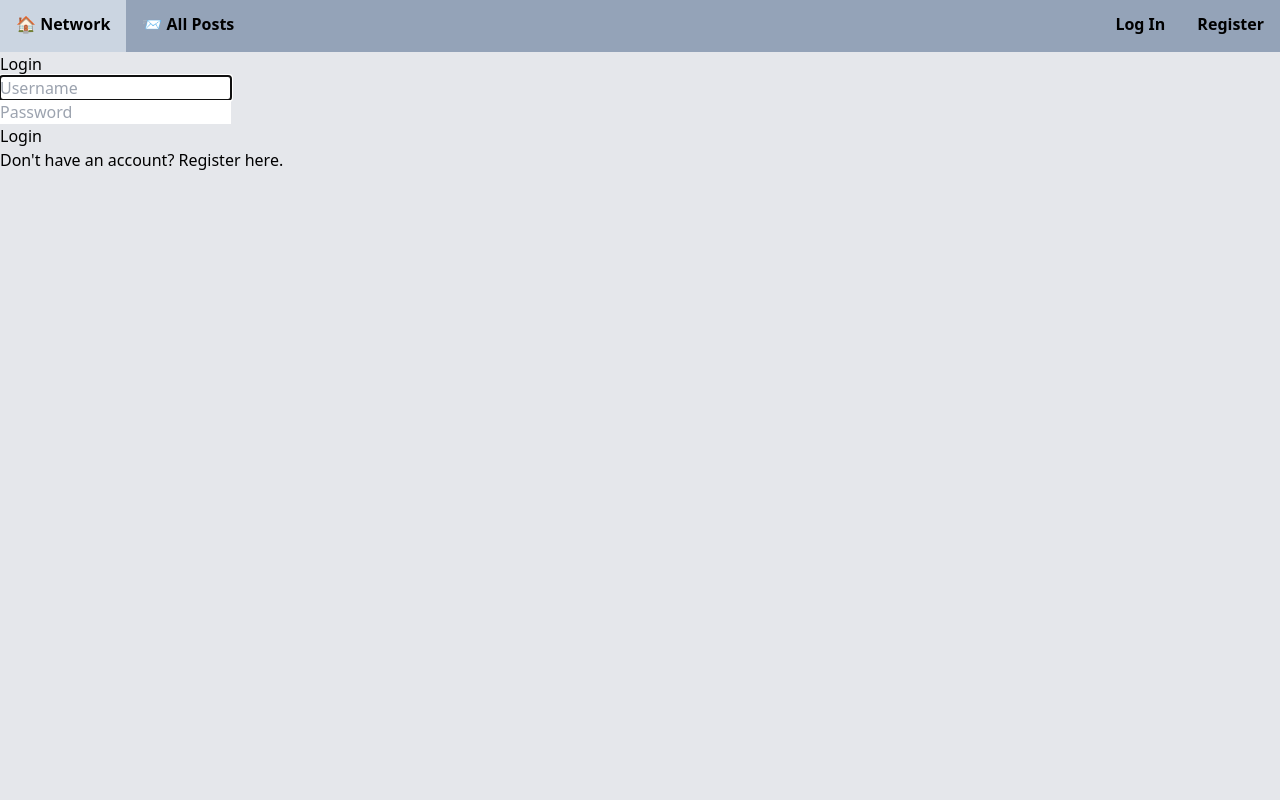
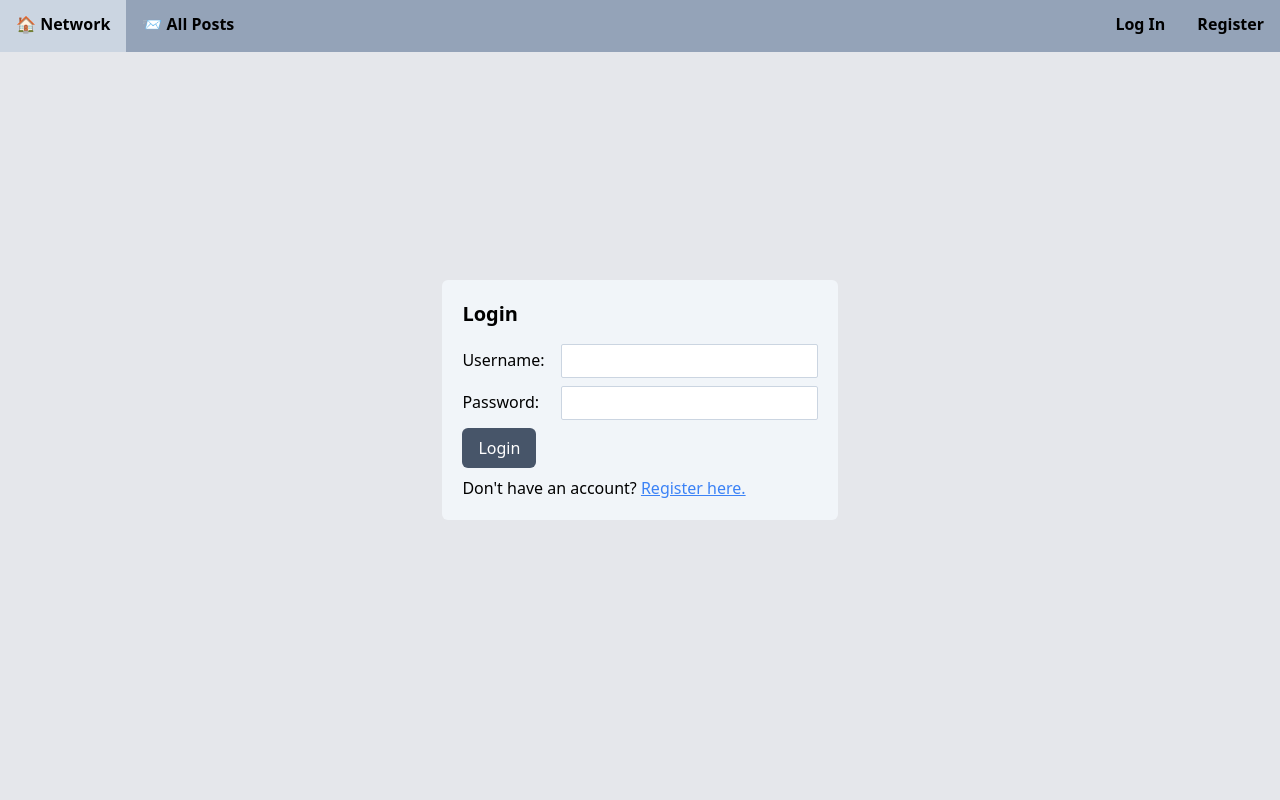
Before and after one commit to ByronStewart/social-network, a Django app: page /login in a window 1280 px wide. Run offline with Django 3.2, Linux system fonts and the light colour scheme.

Commit message:
login, register page styled, minor modal changes

```diff
--- a/network/static/script.js
+++ b/network/static/script.js
@@ -6,7 +6,7 @@ document.getElementById("new-post-form")?.addEventListener("submit", async funct
   const content = textArea.value
   if (content.trim() == "") {
     e.preventDefault()
-    showModal("content must have at least one character")
+    showModal("Error", "⚠ Post must have at least one character")
     return
   }
 })
@@ -101,10 +101,12 @@ async function followUser(id, isFollowed) {
 
 /**
  * Show the modal
+ * @param {string} heading - the modal header
  * @param {string} message - the message to send
  */
-function showModal(message) {
+function showModal(heading, message) {
   document.getElementById("modal-message").innerText = message
+  document.getElementById("modal-header").innerText = heading
   const modal = document.getElementById("modal")
   modal.classList.remove("hidden")
   modal.classList.add("fixed")
@@ -165,7 +167,7 @@ document.querySelectorAll('[id*="edit-post-form"]').forEach((form) => {
     content = textArea.value
     // check that the textarea contents are valid
     if (content.trim() == "") {
-      showModal("content must have at least one character")
+      showModal("Error","⚠ Posts must at least one character")
       return
     }
     const post = await updatePost(id, content)
--- a/network/static/styles.css
+++ b/network/static/styles.css
@@ -468,6 +468,31 @@ Ensure the default browser behavior of the `hidden` attribute.
   --tw-backdrop-sepia:  ;
 }
 
+.form-control {
+  margin-bottom: 0.25rem;
+  border-radius: 0.125rem;
+  border-width: 1px;
+  --tw-border-opacity: 1;
+  border-color: rgb(203 213 225 / var(--tw-border-opacity));
+  padding-top: 0.25rem;
+  padding-bottom: 0.25rem;
+  padding-left: 0.75rem;
+  padding-right: 0.75rem;
+}
+
+.form-control:focus {
+  outline: 2px solid transparent;
+  outline-offset: 2px;
+}
+
+.form-btn {
+  border-width: 1px;
+  padding-top: 0.5rem;
+  padding-bottom: 0.5rem;
+  padding-left: 1rem;
+  padding-right: 1rem;
+}
+
 .static {
   position: static;
 }
@@ -489,12 +514,12 @@ Ensure the default browser behavior of the `hidden` attribute.
   bottom: 48px;
 }
 
+.top-0 {
+  top: 0px;
+}
+
 .left-0 {
   left: 0px;
-}
-
-.top-0 {
-  top: 0px;
 }
 
 .right-0 {
@@ -509,6 +534,10 @@ Ensure the default browser behavior of the `hidden` attribute.
   z-index: 20;
 }
 
+.-z-10 {
+  z-index: -10;
+}
+
 .m-0 {
   margin: 0px;
 }
@@ -526,8 +559,20 @@ Ensure the default browser behavior of the `hidden` attribute.
   margin-bottom: 0.75rem;
 }
 
+.mb-8 {
+  margin-bottom: 2rem;
+}
+
 .mb-4 {
   margin-bottom: 1rem;
+}
+
+.mb-1 {
+  margin-bottom: 0.25rem;
+}
+
+.mr-4 {
+  margin-right: 1rem;
 }
 
 .mt-\[30\%\] {
@@ -574,6 +603,10 @@ Ensure the default browser behavior of the `hidden` attribute.
   display: none;
 }
 
+.h-screen {
+  height: 100vh;
+}
+
 .h-full {
   height: 100%;
 }
@@ -598,12 +635,24 @@ Ensure the default browser behavior of the `hidden` attribute.
   cursor: pointer;
 }
 
+.cursor-move {
+  cursor: move;
+}
+
+.cursor-default {
+  cursor: default;
+}
+
 .resize-none {
   resize: none;
 }
 
 .flex-col {
   flex-direction: column;
+}
+
+.items-center {
+  align-items: center;
 }
 
 .justify-end {
@@ -675,14 +724,29 @@ Ensure the default browser behavior of the `hidden` attribute.
   border-color: rgb(148 163 184 / var(--tw-border-opacity));
 }
 
+.border-slate-500 {
+  --tw-border-opacity: 1;
+  border-color: rgb(100 116 139 / var(--tw-border-opacity));
+}
+
+.bg-slate-100 {
+  --tw-bg-opacity: 1;
+  background-color: rgb(241 245 249 / var(--tw-bg-opacity));
+}
+
 .bg-gray-200 {
   --tw-bg-opacity: 1;
   background-color: rgb(229 231 235 / var(--tw-bg-opacity));
 }
 
-.bg-slate-100 {
+.bg-slate-600 {
   --tw-bg-opacity: 1;
-  background-color: rgb(241 245 249 / var(--tw-bg-opacity));
+  background-color: rgb(71 85 105 / var(--tw-bg-opacity));
+}
+
+.bg-white {
+  --tw-bg-opacity: 1;
+  background-color: rgb(255 255 255 / var(--tw-bg-opacity));
 }
 
 .bg-slate-400 {
@@ -700,19 +764,9 @@ Ensure the default browser behavior of the `hidden` attribute.
   background-color: rgb(0 0 0 / var(--tw-bg-opacity));
 }
 
-.bg-white {
-  --tw-bg-opacity: 1;
-  background-color: rgb(255 255 255 / var(--tw-bg-opacity));
-}
-
 .bg-red-400 {
   --tw-bg-opacity: 1;
   background-color: rgb(248 113 113 / var(--tw-bg-opacity));
-}
-
-.bg-slate-600 {
-  --tw-bg-opacity: 1;
-  background-color: rgb(71 85 105 / var(--tw-bg-opacity));
 }
 
 .bg-slate-200 {
@@ -725,8 +779,21 @@ Ensure the default browser behavior of the `hidden` attribute.
   background-color: rgb(187 247 208 / var(--tw-bg-opacity));
 }
 
+.bg-red-500 {
+  --tw-bg-opacity: 1;
+  background-color: rgb(239 68 68 / var(--tw-bg-opacity));
+}
+
 .bg-opacity-25 {
   --tw-bg-opacity: 0.25;
+}
+
+.bg-opacity-30 {
+  --tw-bg-opacity: 0.3;
+}
+
+.p-5 {
+  padding: 1.25rem;
 }
 
 .p-2 {
@@ -737,9 +804,9 @@ Ensure the default browser behavior of the `hidden` attribute.
   padding: 0.75rem;
 }
 
-.px-4 {
-  padding-left: 1rem;
-  padding-right: 1rem;
+.px-3 {
+  padding-left: 0.75rem;
+  padding-right: 0.75rem;
 }
 
 .py-2 {
@@ -747,9 +814,14 @@ Ensure the default browser behavior of the `hidden` attribute.
   padding-bottom: 0.5rem;
 }
 
-.px-3 {
-  padding-left: 0.75rem;
-  padding-right: 0.75rem;
+.px-4 {
+  padding-left: 1rem;
+  padding-right: 1rem;
+}
+
+.py-1 {
+  padding-top: 0.25rem;
+  padding-bottom: 0.25rem;
 }
 
 .px-1 {
@@ -798,25 +870,31 @@ Ensure the default browser behavior of the `hidden` attribute.
   padding-top: 1.5rem;
 }
 
-.pt-14 {
-  padding-top: 3.5rem;
+.text-center {
+  text-align: center;
 }
 
-.text-center {
-  text-align: center;
+.font-mono {
+  font-family: ui-monospace, SFMono-Regular, Menlo, Monaco, Consolas, "Liberation Mono", "Courier New", monospace;
 }
 
 .font-serif {
   font-family: ui-serif, Georgia, Cambria, "Times New Roman", Times, serif;
 }
 
-.font-mono {
-  font-family: ui-monospace, SFMono-Regular, Menlo, Monaco, Consolas, "Liberation Mono", "Courier New", monospace;
-}
-
 .text-3xl {
   font-size: 1.875rem;
   line-height: 2.25rem;
+}
+
+.text-2xl {
+  font-size: 1.5rem;
+  line-height: 2rem;
+}
+
+.text-xl {
+  font-size: 1.25rem;
+  line-height: 1.75rem;
 }
 
 .text-lg {
@@ -870,6 +933,11 @@ Ensure the default browser behavior of the `hidden` attribute.
   color: rgb(30 58 138 / var(--tw-text-opacity));
 }
 
+.text-blue-500 {
+  --tw-text-opacity: 1;
+  color: rgb(59 130 246 / var(--tw-text-opacity));
+}
+
 .underline {
   -webkit-text-decoration-line: underline;
           text-decoration-line: underline;
--- a/network/templates/network/components/notice_modal.html
+++ b/network/templates/network/components/notice_modal.html
@@ -1,6 +1,7 @@
-<div id="modal" class="fixed hidden left-0 top-0 h-full w-full z-10 bg-opacity-25 bg-black">
-    <div class="bg-white mx-auto w-1/2 mt-[30%] z-20 rounded-md p-3 text-center">
-      <p id="modal-message" class="mb-4">The default message.</p>
-      <button id="close-modal-button" class="bg-red-400 py-2 px-4 rounded-md hover:bg-red-500 active:bg-red-600 ">Close</button>
+<div id="modal" class="fixed hidden left-0 top-0 h-full w-full z-10 bg-opacity-30 bg-black">
+    <div class="bg-white mx-auto w-1/3 mt-[30%] z-20 rounded-md p-3 text-center border border-slate-500">
+      <h4 id="modal-header" class="text-lg font-semibold">Default Error</h4>
+      <p id="modal-message" class="mb-2">⚠ The default message.</p>
+      <button id="close-modal-button" class="bg-red-500 py-2 px-4 rounded-md hover:bg-red-600 active:bg-red-700 text-white">Close</button>
     </div>
 </div>
--- a/network/templates/network/components/post_list.html
+++ b/network/templates/network/components/post_list.html
@@ -52,7 +52,7 @@
           >{% if post.is_liked %} ❤ {% else %} 🤍 {% endif %}
           </button>
           {% else %}
-          <div class="inline-block text-lg py-3 pl-3">🤍</div>
+          <div class="inline-block text-lg py-3 pl-3 cursor-default">🤍</div>
           {% endif %}
           <span id="post-{{post.id}}-like-count">{{post.like_count}}</span>
         </div>
--- a/network/templates/network/login.html
+++ b/network/templates/network/login.html
@@ -1,24 +1,37 @@
-{% extends "network/layout.html" %}
+{% extends "network/layout.html" %} {% block body %} {% if message %}
+<div>{{ message }}</div>
+{% endif %}
 
-{% block body %}
-
-    <h2>Login</h2>
-
-    {% if message %}
-        <div>{{ message }}</div>
-    {% endif %}
-
-    <form action="{% url 'login' %}" method="post">
-        {% csrf_token %}
-        <div class="form-group">
-            <input autofocus class="form-control" type="text" name="username" placeholder="Username">
-        </div>
-        <div class="form-group">
-            <input class="form-control" type="password" name="password" placeholder="Password">
-        </div>
-        <input class="btn btn-primary" type="submit" value="Login">
+<div
+  class="fixed top-0 left-0 w-full h-screen flex items-center justify-center -z-10"
+>
+  <div class="bg-slate-100 p-5 rounded-md">
+    <h2 class="text-xl font-semibold mb-4">Login</h2>
+    <form action="{% url 'login' %}" method="post" class="mb-2">
+      {% csrf_token %}
+      <div class="flex justify-between mb-1">
+          <label class="block mr-4 py-1" for="username">Username:</label>
+          <input
+            autofocus
+            class="form-control"
+            type="text"
+            name="username"
+          />
+      </div>
+      <div class="flex justify-between mb-1">
+          <label class="block mr-4 py-1" for="username">Password:</label>
+          <input
+            class="form-control"
+            type="password"
+            name="password"
+          />
+      </div>
+      <input class="py-2 px-4 rounded-md bg-slate-600 hover:bg-slate-700 active:bg-slate-800 text-white" type="submit" value="Login" />
     </form>
-
-    Don't have an account? <a href="{% url 'register' %}">Register here.</a>
+    <div>
+      Don't have an account? <a class="text-blue-500 underline" href="{% url 'register' %}">Register here.</a>
+    </div>
+  </div>
+</div>
 
 {% endblock %}
```
Also changed, not shown: other parts of network/static/styles.css (+32 -45 lines), network/templates/network/register.html (+28 -18 lines), src/input.css (+9 -0 lines).
